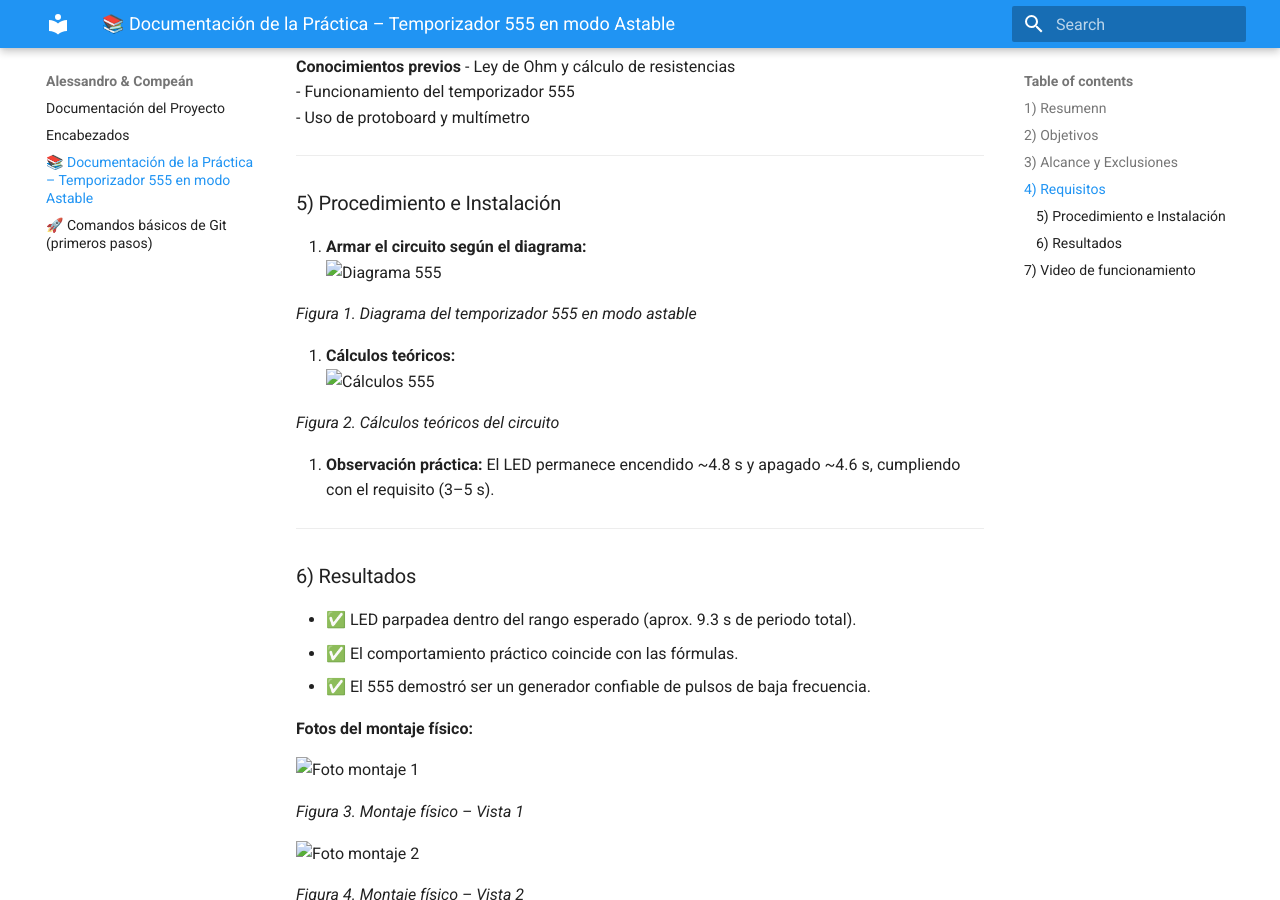
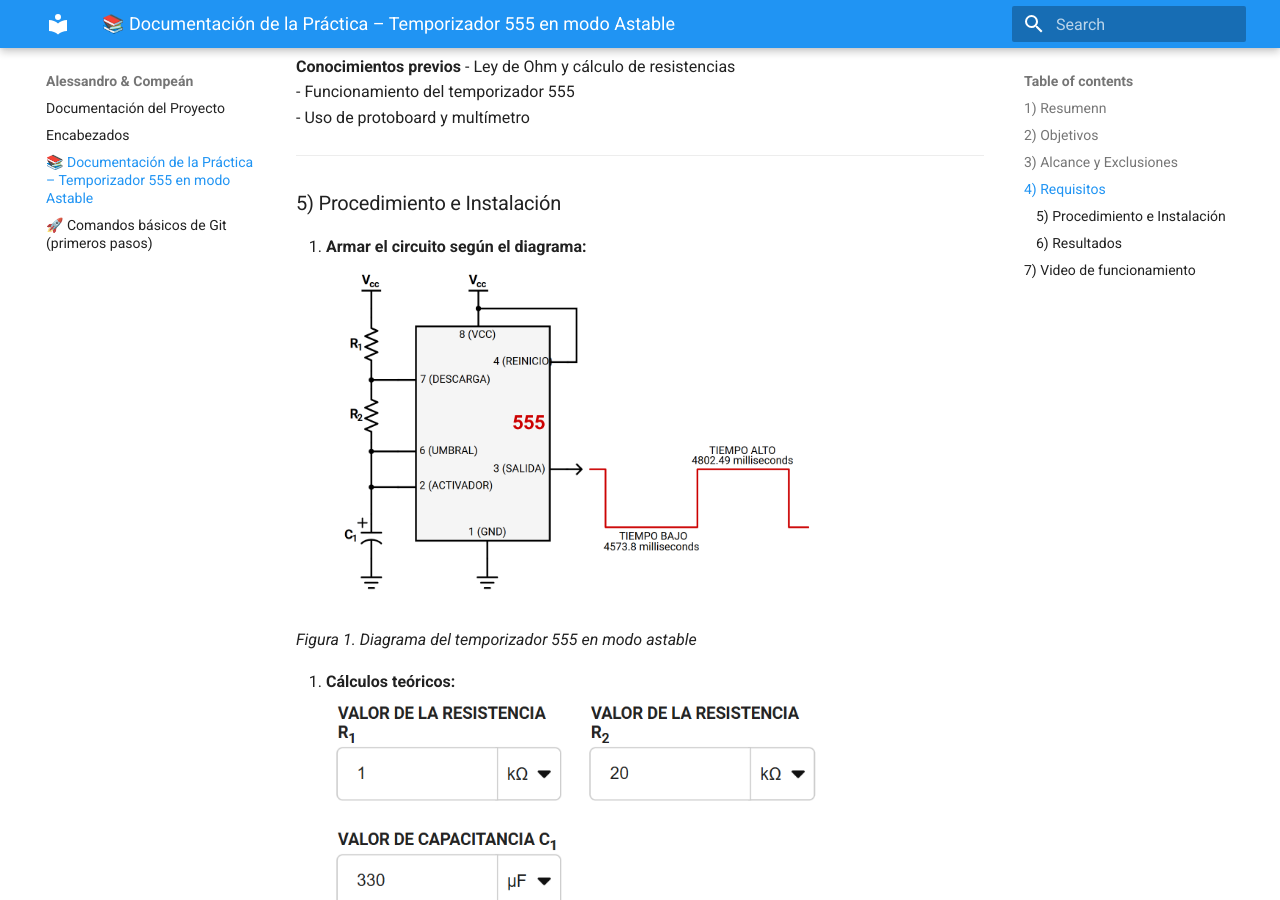
Before and after one commit to Alesso-24/Respositorio_AleyJose, an MkDocs documentation site: the page built from docs/ejemplo.md, in a window 1280 px wide and 900 px high, scrolled down 1744 px. Built offline with MkDocs 1.6.1 and Material for MkDocs 9.7.7, drawn with Linux system fonts in a browser that asks for light colours.

Commit message:
correcion_imgs

```diff
--- a/docs/ejemplo.md
+++ b/docs/ejemplo.md
@@ -66,11 +66,11 @@
 ### 5) Procedimiento e Instalación
 
 1. **Armar el circuito según el diagrama:**
-<img src="recursos/imgs/practicas/555_astable/Circuito.png" alt="Diagrama 555" width="500">
+<img src="../recursos/imgs/practicas/555_astable/Circuito.png" alt="Diagrama 555" width="500">
 <p><em>Figura 1. Diagrama del temporizador 555 en modo astable</em></p>
 
 2. **Cálculos teóricos:**
-<img src="recursos/imgs/practicas/555_astable/Calculos.png" alt="Cálculos 555" width="500">
+<img src="../recursos/imgs/practicas/555_astable/Calculos.png" alt="Cálculos 555" width="500">
 <p><em>Figura 2. Cálculos teóricos del circuito</em></p>
 
 3. **Observación práctica:** El LED permanece encendido ~4.8 s y apagado ~4.6 s, cumpliendo con el requisito (3–5 s).
@@ -85,10 +85,10 @@
 
 **Fotos del montaje físico:**
 
-<img src="recursos/imgs/practicas/555_astable/armado_1.png" alt="Foto montaje 1" width="300">
+<img src="../recursos/imgs/practicas/555_astable/armado_1.png" alt="Foto montaje 1" width="300">
 <p><em>Figura 3. Montaje físico – Vista 1</em></p>
 
-<img src="recursos/imgs/practicas/555_astable/armado_2.png" alt="Foto montaje 2" width="300">
+<img src="../recursos/imgs/practicas/555_astable/armado_2.png" alt="Foto montaje 2" width="300">
 <p><em>Figura 4. Montaje físico – Vista 2</em></p>
 
 ---
```
